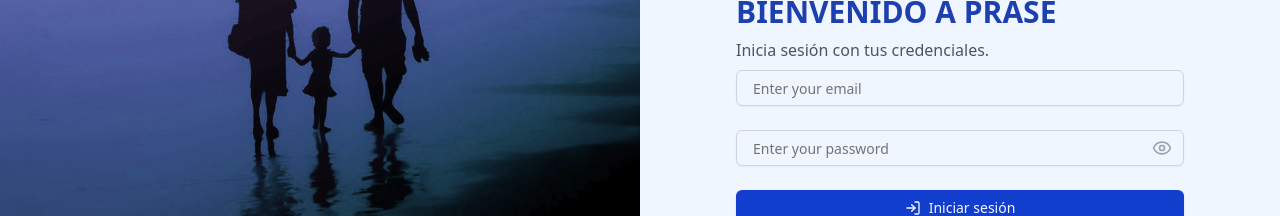
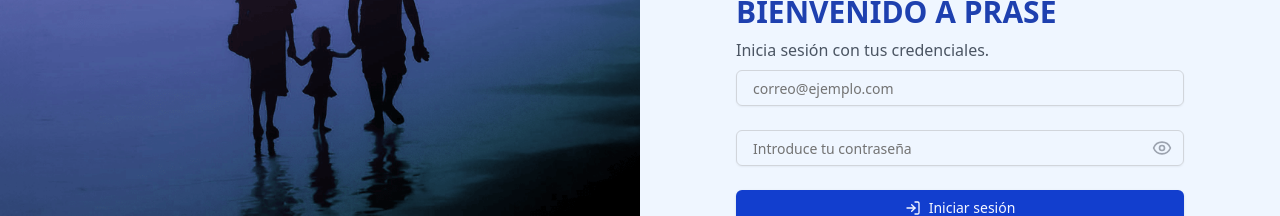
Before and after one commit to falegria86/prase, a Next.js app: page /login in a window 1280 px wide. Shown: the part 373-589 px from the top of the page. Built offline with nearby package versions, Linux system fonts and the light colour scheme.

Commit message:
Fix: placeholders de login

```diff
--- a/app/login/page.tsx
+++ b/app/login/page.tsx
@@ -39,14 +39,14 @@
                         <div>
                             <Input
                                 type="email"
-                                placeholder="Enter your email"
+                                placeholder="correo@ejemplo.com"
                                 className="w-full px-4 py-2 border border-gray-300 rounded-md focus:outline-none focus:ring-2 focus:ring-blue-500"
                             />
                         </div>
                         <div className="relative">
                             <Input
                                 type={showPassword ? "text" : "password"}
-                                placeholder="Enter your password"
+                                placeholder="Introduce tu contraseña"
                                 className="w-full px-4 py-2 border border-gray-300 rounded-md focus:outline-none focus:ring-2 focus:ring-blue-500"
                             />
                             <button
```
